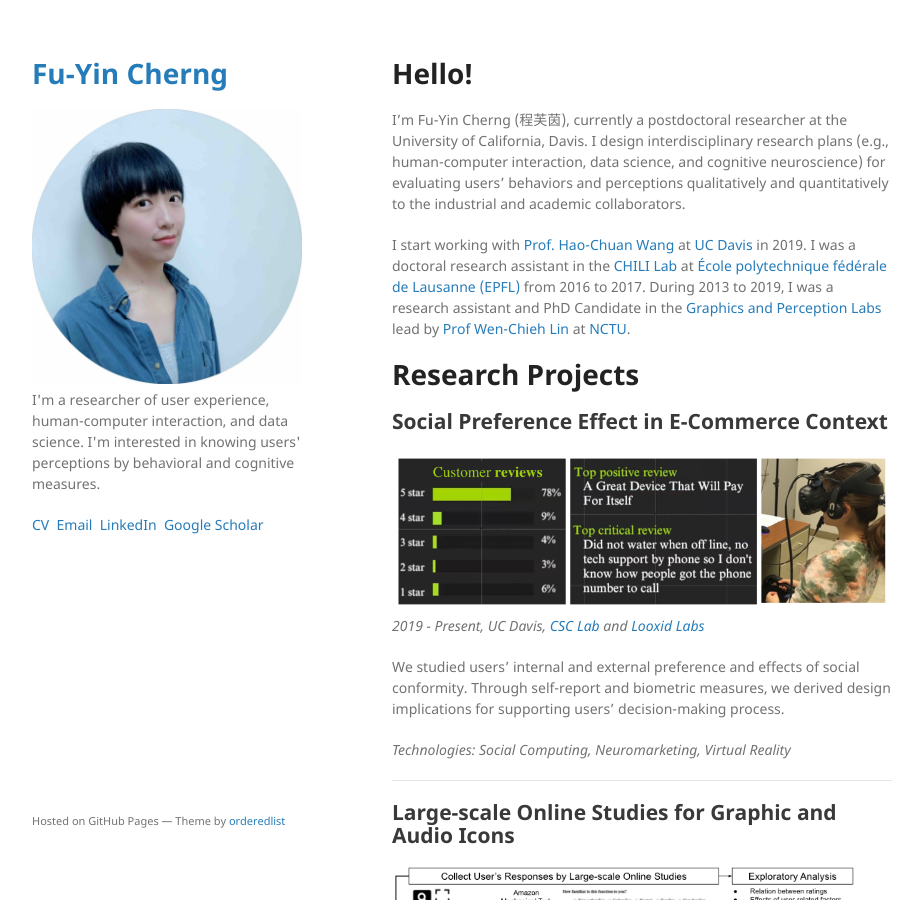
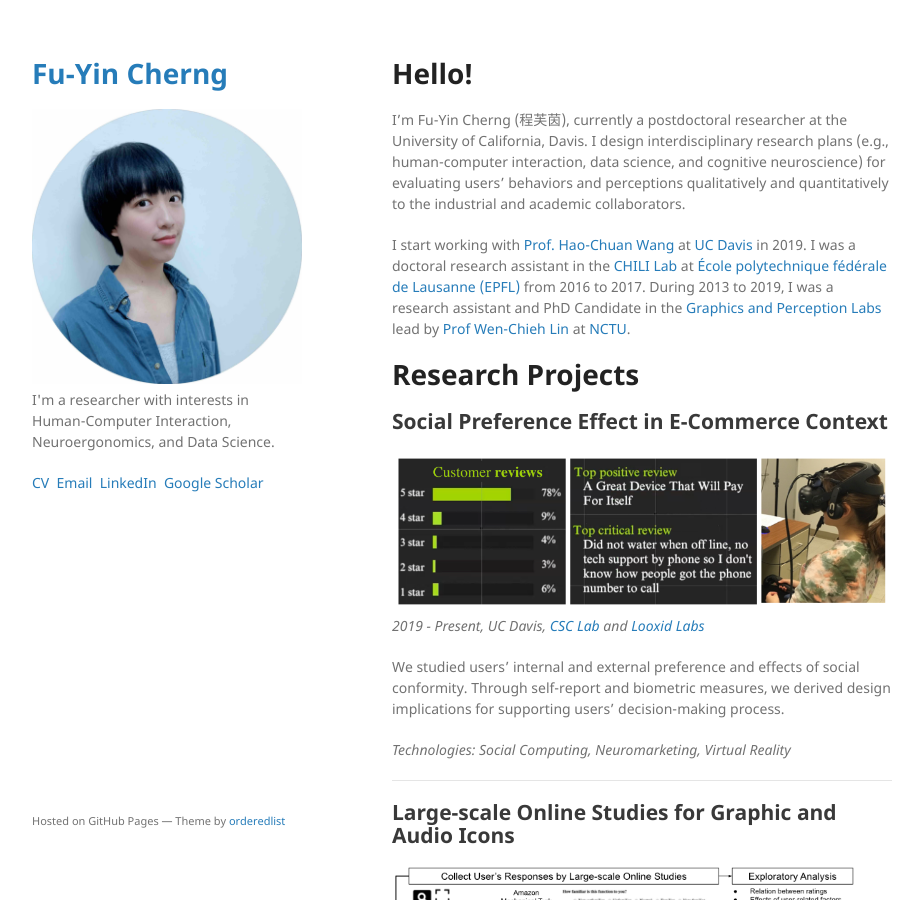
Before and after one commit to FuyinCherng/FuyinCherng.github.io, a Jekyll site: the page built from index.md, in a window 1280 px wide and 900 px high. Shown: the whole window, without its empty margins (178-1101 px from the left). Built offline with Jekyll 4.4.1, drawn with Linux system fonts in a browser that asks for light colours; our own code applies the rules of GitHub Pages for plain Markdown files.

Commit message:
Update _config.yml

```diff
--- a/_config.yml
+++ b/_config.yml
@@ -1,7 +1,7 @@
 title: Fu-Yin Cherng
 logo: /assets/img/profile_2.jpg
 description: Welcom!
-intro: I'm a researcher of user experience, human-computer interaction, and data science. I'm interested in knowing users' perceptions by behavioral and cognitive measures.
+intro: I'm a researcher with interests in Human-Computer Interaction, Neuroergonomics, and Data Science.
 show_links: true
 
 plugins:
```
